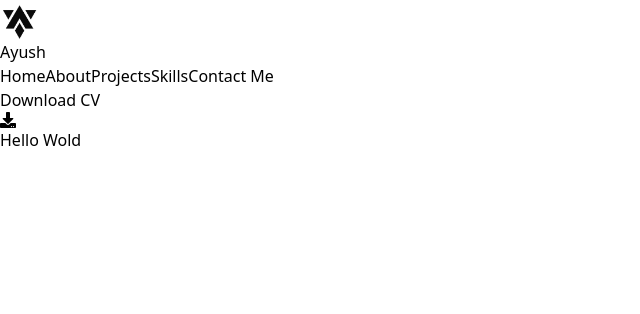
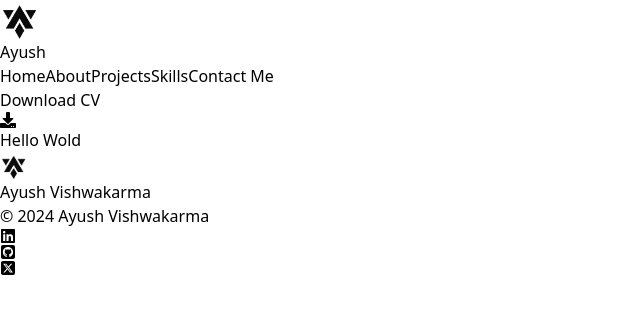
Before and after one commit to Ayush76a/portfolio, a Next.js app: page / in a window 1280 px wide. Shown: the top 314 px of the page, without its empty margins (0-640 px from the left). Built offline with nearby package versions, Linux system fonts and the light colour scheme.

Commit message:
added footer

```diff
--- a/src/app/components/footer.tsx
+++ b/src/app/components/footer.tsx
@@ -1,8 +1,44 @@
+import Link from 'next/link';
 import React from 'react'
+import { FaLinkedin } from "react-icons/fa";
+import { FaSquareGithub } from "react-icons/fa6";
+import { FaSquareXTwitter } from "react-icons/fa6";
+import Image from 'next/image';
+
+import foot from "../../../public/assets/photos/AV.png";
+
 
 const Footer = () => {
   return (
-    <div>Footer</div>
+    <div>
+        <footer className="text-gray-600 body-font">
+        <div className="container px-5 py-8 mx-auto flex items-center sm:flex-row flex-col">
+            <a className="flex title-font font-medium items-center md:justify-start justify-center text-gray-900">
+
+            {/* img */}
+            <Image src={foot} alt={"FooterImage"} width={28} height={28}/>
+
+            <span className="ml-3 text-xl">Ayush Vishwakarma</span>
+            </a>
+            <p className="text-sm text-gray-500 sm:ml-4 sm:pl-4 sm:border-l-2 sm:border-gray-200 sm:py-2 sm:mt-0 mt-4">
+            © 2024 Ayush Vishwakarma
+            </p>
+
+            <span className="inline-flex sm:ml-auto sm:mt-0 mt-4 justify-center sm:justify-start">
+            <Link target='_blank' href={"https://www.linkedin.com/in/ayush-vishwakarma-76abc/"} className="text-gray-500">
+                <FaLinkedin className='text-2xl hover:text-[#0a84f0]' />
+            </Link>
+            <Link target='_blank' href={"https://github.com/Ayush76a"} className="ml-3 text-gray-500">
+               <FaSquareGithub className='text-2xl hover:text-[#f50a2d]' />
+            </Link>
+            <Link target='_blank' href={"https://x.com/Sphinx__A"} className="ml-3 text-gray-500">
+                <FaSquareXTwitter className='text-2xl hover:text-[#1c1c1a]' />
+            </Link>
+            </span>
+
+        </div>
+        </footer>
+    </div>
   )
 }
 
--- a/src/app/layout.tsx
+++ b/src/app/layout.tsx
@@ -1,6 +1,7 @@
 import type { Metadata } from "next";
 import "./globals.css";
 import Navbar from "./components/navbar";
+import Footer from "./components/footer";
 
 
 export const metadata: Metadata = {
@@ -14,7 +15,7 @@ export default function RootLayout({children,}: Readonly<{children: React.ReactN
       <body>
       <Navbar />
         {children}
-      <footer />
+      <Footer />
       </body>
     </html>
   );
```
